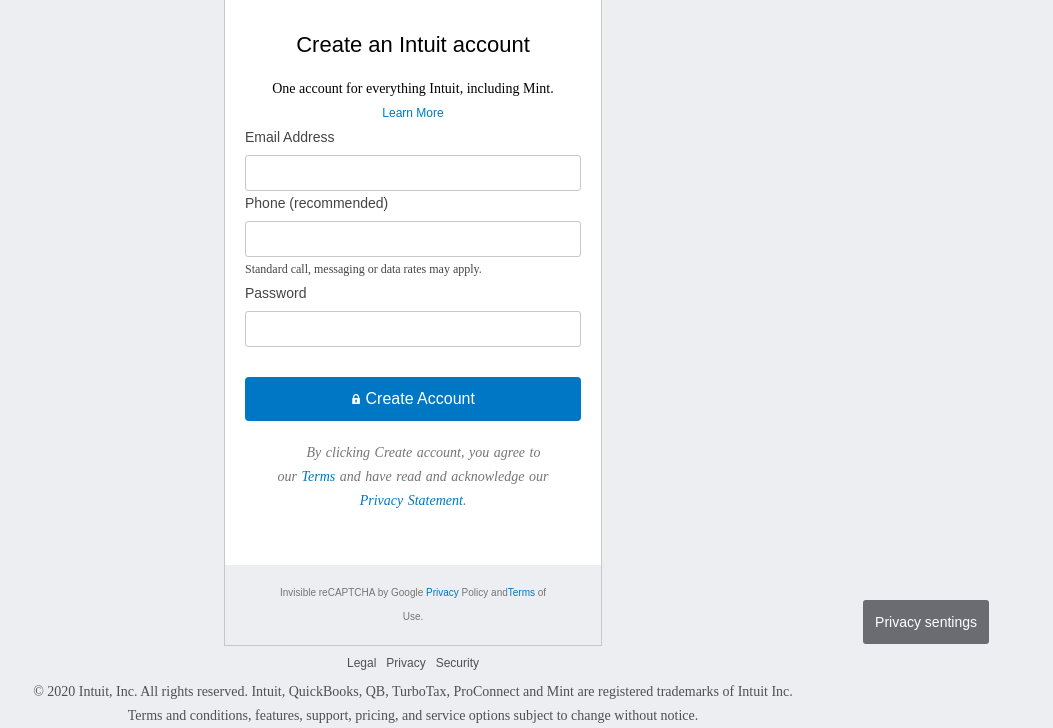
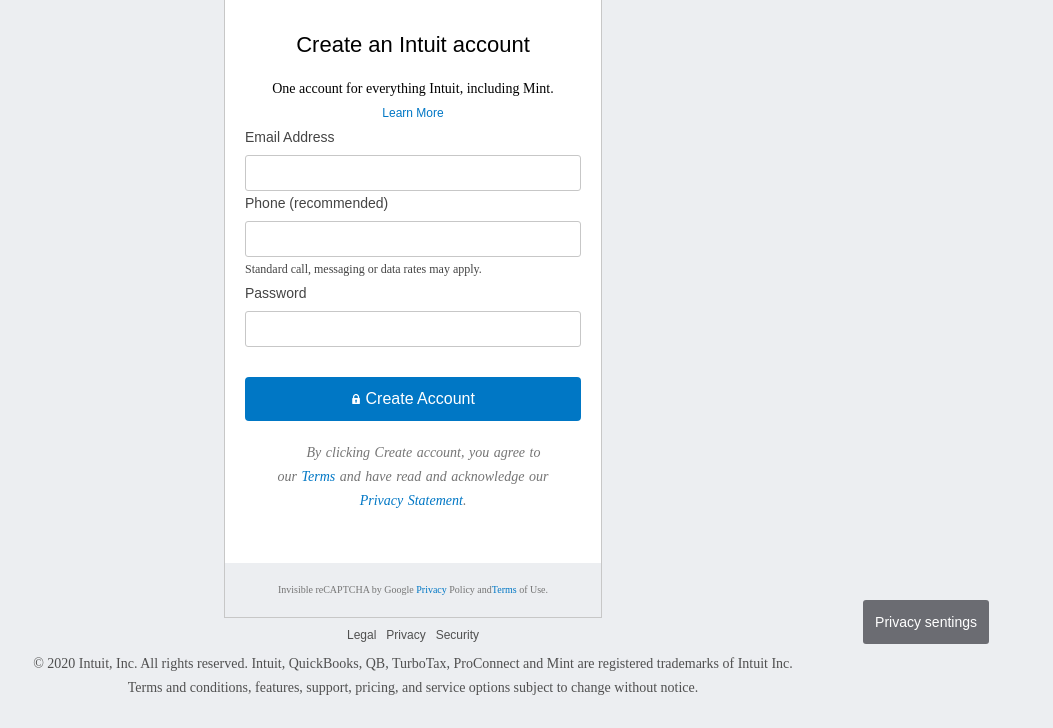
Before and after one commit to vmwhoami/HTML-Forms, a plain HTML site: page index.html in a window 1280 px wide. Shown: the part 156-884 px from the top of the page, without its empty margins (227-1280 px from the left). After the commit the page ends 856 px from the top, so only its background shows below. Drawn offline with Linux system fonts and the light colour scheme.

Commit message:
Fix form footer

```diff
--- a/css/styles.css
+++ b/css/styles.css
@@ -14,7 +14,9 @@ body {
   border-radius: 3px;
   cursor: pointer;
 }
-
+a {
+  text-decoration: none;
+}
 .consent :first-child {
   color: white;
   font-size: 14px;
@@ -77,7 +79,10 @@ body {
   flex-flow: column nowrap;
   align-items: center;
   padding: 30px;
-  border: 1px solid #c7c7c7;
+  border-top: 1px solid #c7c7c7;
+  border-left: 1px solid #c7c7c7;
+  border-bottom: none;
+  border-right: 1px solid #c7c7c7;
 }
 
 .form-container p:nth-child(1) {
@@ -109,21 +114,19 @@ body {
 .form-footer {
   padding: 16px;
   background-color: rgb(236, 238, 241);
-  margin: 32px -30px -30px -30px;
-}
-
-.form-container p:last-child {
+  width: 316px;
+  padding:15px 30px;
+  border-top:none;
+  border-right: 1px solid #c7c7c7;
+  border-bottom: 1px solid #c7c7c7;
+  border-left: 1px solid #c7c7c7;
   text-align: center;
   font-size: 10px;
   color: rgb(117, 117, 117);
-  padding: 0 30px 0 30px;
-  letter-spacing: 0;
-  word-spacing: 0;
+
 }
 
-a {
-  text-decoration: none;
-}
+
 
 .learn-more {
   font-size: 12px;
--- a/index.html
+++ b/index.html
@@ -65,12 +65,13 @@
                     Statement</a>.
             </p>
 
-            <footer class="form-footer">
-                <p>Invisible reCAPTCHA by Google <a class="a-blue" href="">Privacy</a> Policy and<a class="a-blue"
-                        href="">Terms</a> of Use.</p>
 
-            </footer>
         </main>
+        <footer class="form-footer">
+            <p>Invisible reCAPTCHA by Google <a class="a-blue" href="">Privacy</a> Policy and<a class="a-blue"
+                    href="">Terms</a> of Use.</p>
+
+        </footer>
         <footer>
             <div class="footer-links">
                 <a href="">Legal</a>
```
